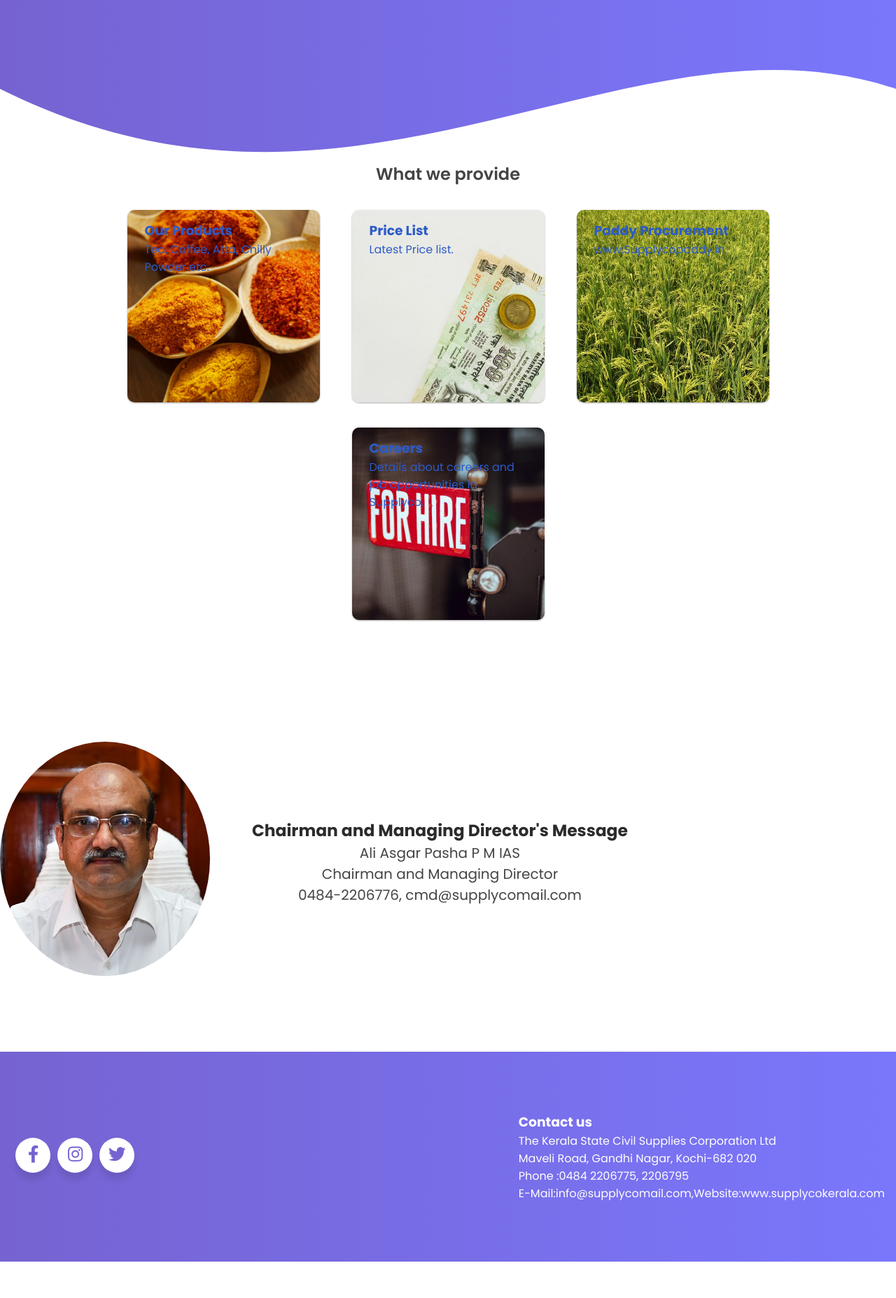
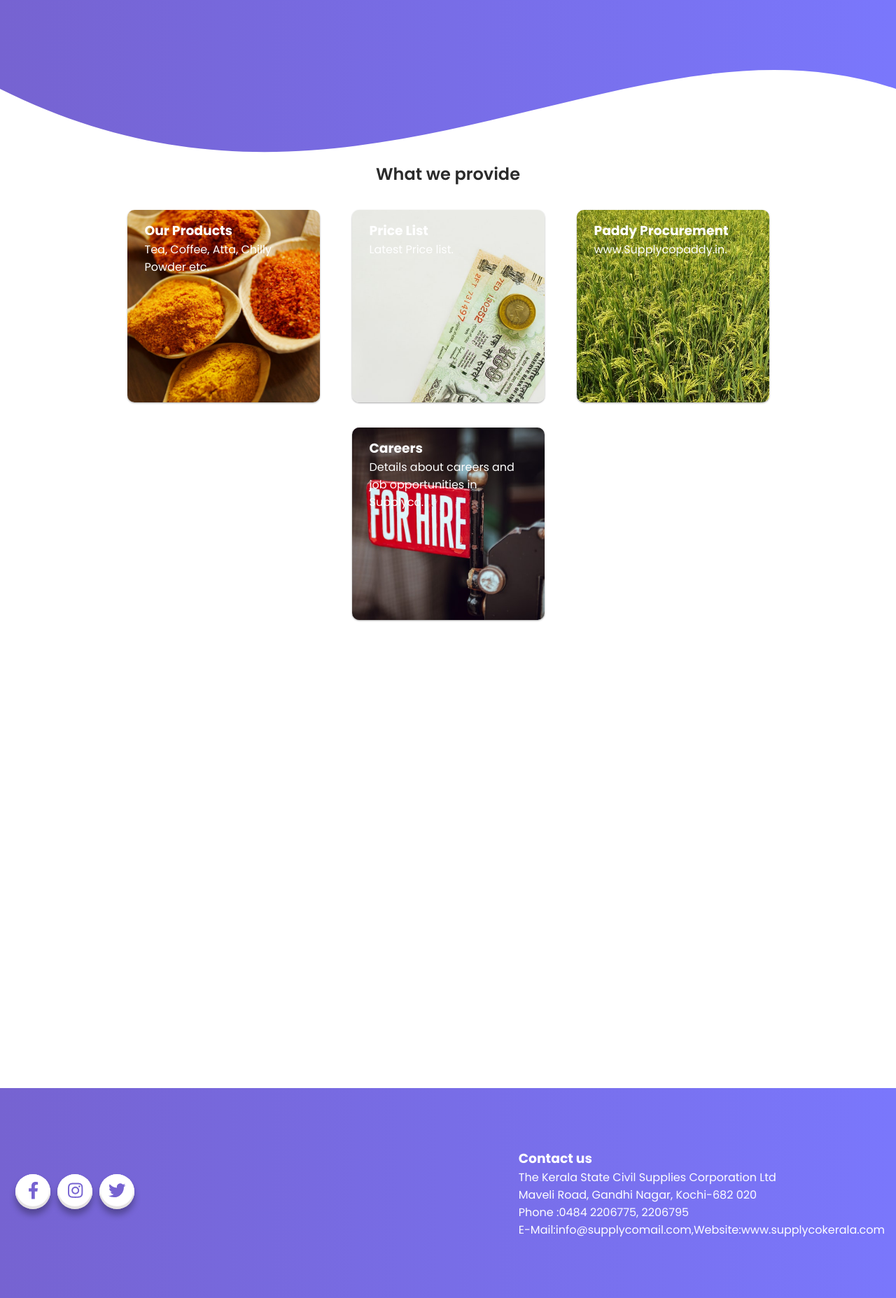
Before and after one commit to niranjraj/Supplyco-web-app, a Django app: page / in a window 1280 px wide. Shown: the part 445-2300 px from the top of the page at 70% size. Before the commit the page ends 2248 px from the top, so only its background shows below. Run offline with Django 3.2, Linux system fonts and the light colour scheme; some libraries are stand-ins or nearby versions.

Commit message:
sigin modified

```diff
--- a/src/products/views.py
+++ b/src/products/views.py
@@ -38,6 +38,7 @@ def logout(request):
     auth.logout(request)
     return redirect('sign')
 
+@login_required(login_url='sign')
 def cart(request):
     customer=request.user
     order,created=Order.objects.get_or_create(user=customer,complete=False)
@@ -45,6 +46,7 @@ def cart(request):
     context={'items':items,'order':order}
     return render(request,'product/cart.html',context)
 
+@login_required(login_url='sign')
 def checkOut(request):
     customer=request.user
     order,created=Order.objects.get_or_create(user=customer,complete=False)
@@ -71,6 +73,7 @@ def checkOut(request):
     context={'items':items,'order':order,'cartItems':cartItems}
     return render(request,'product/checkout.html',context)
 
+@login_required(login_url='sign')
 def updateItem(request):
 
     data=json.loads(request.body)
@@ -100,7 +103,7 @@ def updateItem(request):
 
     return JsonResponse({"cartItems":cartItems,"itemQuantity":itemquantity,"cartTotal":cartTotal},safe=False)
 
-
+@login_required(login_url='sign')
 def processOrder(request):
         data=json.loads(request.body)
         transactionid=datetime.datetime.now().timestamp()
--- a/src/static/css/products.css
+++ b/src/static/css/products.css
@@ -397,7 +397,7 @@
     border-radius: 50px;
     background:#ffffff;
     cursor: pointer;
-    box-shadow: 0 10px 10px rgba(0,0,0,0.1);
+    box-shadow: 0px 8px 10px 0px rgba(0, 0, 0, .3), inset 0px 4px 1px 1px white, inset 0px -3px 1px 1px rgba(204,198,197,.5);
     transition: all 0.3s ease-out;
     overflow: hidden;
     color:rgb(122,119,252);
--- a/src/static/css/style.css
+++ b/src/static/css/style.css
@@ -9,6 +9,7 @@
     --button-clr: rgb(118,99,209);
     --footer-icon: rgb(118,99,209);
     --dark-clr:#3e1f47  ;
+    --header-background:transparent;
     --text-clr:#444;
     --header-clr:#2b2b2b;
     --background-clr:#EEECED;
@@ -41,7 +42,6 @@ body{
     font-family: 'Poppins', sans-serif;
     height: 100vh;
     overflow: auto;
-    background-color:var(--background-clr);
     position: relative;
 
 
@@ -50,6 +50,7 @@ body{
 
 
 header{
+    background:var(--header-background);
     display: flex;
     padding:0.3em;
     width: 100%;
@@ -79,12 +80,15 @@ img{
     --primary-clr:#ffffff;
     --light-accent:#3C2B92;
     --button-clr:#ffffff;
+    --header-background:#ffffff;
 }
+
 
 .header-wrapper{
     background:var(--primary-clr);
 
 }
+
 
 
 .primary-divider{
@@ -293,7 +297,7 @@ img{
     margin:0.625em 0.93753em;
     box-shadow: 0 1px 3px rgba(0,0,0,0.12), 0 1px 2px rgba(0,0,0,0.24);
     transition: transform 0.3s cubic-bezier(.25,.8,.25,1);
-    color:#2D5BC8;
+    color:white;
 
 }
 .card-text{
@@ -304,7 +308,7 @@ img{
 }
 
 .card-text h2{
-    color: var(--text-clr);
+    color: var(--header-clr);
     font-weight: 600;
 
 }
@@ -371,15 +375,38 @@ img{
     text-align: center;
     color:var(--text-clr);
     padding:3em 0;
+    overflow: hidden;
 
 }
 .info-img{
     border-radius: 50%;
+    max-width: 300px;
+    width:200px;
 }
-.details h3{
-    color:var(--header-clr);
+.detail-info-1{
+    background: var(--primary-clr);
+    border-top-left-radius: 50px;
+    border-bottom-right-radius: 50px;
+    transform: translateX(80%);
+    opacity: 0;
+    transition: transform 1.3s ease-in-out,opacity 1s ease-in-out,border-radius 1s ease-out;
+    padding:1em;
+}
 
+.detail-info-1[data-scroll="in"]{
+    transform: translateX(0);
+    opacity: 1;
 
+}
+.detail-info-1:hover{
+    border-top-right-radius: 50px;
+    border-bottom-left-radius: 50px;
+    border-top-left-radius: 0px;
+    border-bottom-right-radius: 0px;
+
+}
+.details{
+    color:var(--secondary-clr);
 }
 
 .footer-container{
@@ -409,7 +436,7 @@ img{
     border-radius: 50px;
     background:var(--secondary-clr);
     cursor: pointer;
-    box-shadow: 0 10px 10px rgba(0,0,0,0.1);
+    box-shadow: 0px 8px 10px 0px rgba(0, 0, 0, .3), inset 0px 4px 1px 1px white, inset 0px -3px 1px 1px rgba(204,198,197,.5);
     transition: all 0.3s ease-out;
     overflow: hidden;
     color:var(--footer-icon);
@@ -493,21 +520,6 @@ img{
         padding-top: 5em;
     }
 
-    .text-box{
-        margin-bottom:0.5em;
-        font-size: 1rem;
-        line-height: 25px;
-    }
-    .text-box p{
-        font-size: 0.85rem;
-        line-height: 20px;
-    }
-    .carousel-container{
-        height: 50%;
-    }
-    .slides{
-        height: 50%;
-    }
 }
 
 /* tablet style */
@@ -524,9 +536,11 @@ img{
 
 
     .detail-info-1{
-       display: flex;
+        display: flex;
         align-items: center;
+        position: relative;
         width:100%;
+
     }
     .info-card{
 
@@ -534,13 +548,31 @@ img{
 
     }
     .info-img-wrapper{
+        height: 100%;
+        padding:0.3em;
 
+
+    }
+
+
+    .info-img{
+        width: 300px;
 
 
     }
     .details{
         margin-left: 3em;
+        padding:3em 0.5em 0 0.5em;
+        position: absolute;
+        text-align: center;
+        right: 0px;
+        height: 90%;
+        transition: 1s ease-out;
 
+    }
+
+    .details h3{
+        margin:1em auto;
     }
 
 
@@ -580,15 +612,6 @@ img{
         padding: 0.3em;
     }
 
-    .text-box h2{
-        font-size: 1.5rem;
-        font-weight: 600;
-    }
-    .text-box p{
-        font-size: 1.2rem;
-        line-height: 24px;
-        font-weight: 400;
-    }
 
 
     .drawer{
@@ -687,6 +710,61 @@ img{
     .info-card{
         font-size: 1.25rem;
     }
+    .detail-info-1{
+        background: var(--secondary-clr);
+        transform:translateX(0);
+        opacity:1;
+    }
+    .info-img-wrapper{
+        background:var(--primary-clr);
+        border-top-right-radius: 50px;
+        border-bottom-left-radius: 50px;
+        height: 100%;
+        transform:translateX(-80%);
+        opacity: 0;
+        transition: transform 1.3s ease-in-out,opacity 1s ease-in-out,border-radius 1s ease-out;
+
+    }
+
+    .info-img-wrapper[data-scroll="in"]{
+        transform:translateX(-8%);
+        opacity: 1;
+
+    }
+    .info-img-wrapper:hover{
+        border-top-left-radius: 50px;
+        border-bottom-right-radius: 50px;
+        border-top-right-radius: 0;
+        border-bottom-left-radius: 0;
+
+    }
+    .details{
+        background:var(--primary-clr);
+        border-top-left-radius: 50px;
+        border-bottom-right-radius: 50px;
+        margin: 1em 0 0 3em;
+        padding:1em 0.5em 0 0.5em;
+        transform:translateX(80%);
+        opacity: 0;
+        height: 100%;
+        transition: transform 1.3s ease-in-out,opacity 1s ease-in-out,border-radius 1s ease-out;
+
+    }
+    .details[data-scroll="in"]{
+        transform:translateX(0%);
+        opacity: 1;
+    }
+
+    .details:hover{
+        border-top-left-radius: 0;
+        border-bottom-right-radius: 0;
+        border-top-right-radius: 50px;
+        border-bottom-left-radius: 50px;
+
+    }
+
+
+
     .content ul{
         width:60%;
         margin-left: 13em;
--- a/src/static/js/main.js
+++ b/src/static/js/main.js
@@ -19,7 +19,7 @@ navBtn.addEventListener('click',()=>{
 
 
 ScrollOut({
-    targets:'.hero-left,.hero-right',
+    targets:'.hero-left,.hero-right,.details,.detail-info-1,.info-img-wrapper',
 });
 
 window.addEventListener("scroll",function(){
--- a/src/static/js/observer.js
+++ b/src/static/js/observer.js
@@ -1,7 +1,6 @@
 const header=document.querySelector("header");
 const  headerNav= document.querySelector(".primary-divider");
 const sliders =document.querySelectorAll('.card');
-
 const headerOptions={
 
 };
```
Also changed, not shown: src/accounts/forms.py (+8 -6 lines), src/accounts/templates/accounts/sign.html (+10 -5 lines), src/accounts/views.py (+20 -3 lines), src/db.sqlite3, src/static/images/background.svg (added).
